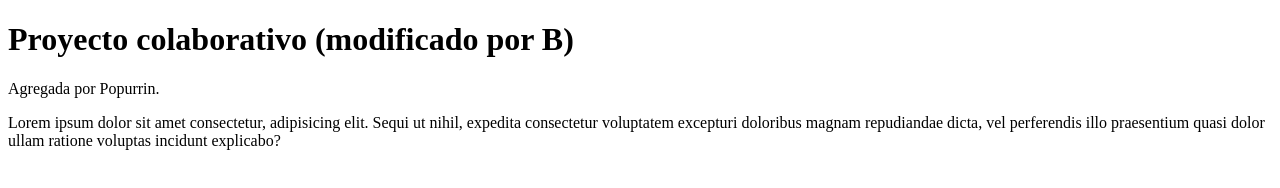
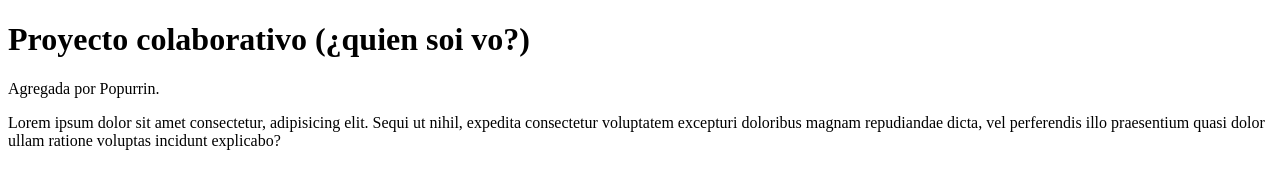
Before and after one commit to TRIZTRIX/colaborativo-html, a plain HTML site: page index.html in a window 1280 px wide. Drawn offline with Linux system fonts and the light colour scheme.

Commit message:
que queri

```diff
--- a/index.html
+++ b/index.html
@@ -5,7 +5,7 @@
     <title>Proyecto colaborativo</title>
   </head>
   <body>
-    <h1>Proyecto colaborativo (modificado por B)</h1>
+    <h1>Proyecto colaborativo (¿quien soi vo?)</h1>
     <p>Agregada por Popurrin.</p>
     <p>Lorem ipsum dolor sit amet consectetur, adipisicing elit. Sequi ut nihil, expedita consectetur voluptatem excepturi doloribus magnam repudiandae dicta, vel perferendis illo praesentium quasi dolor ullam ratione voluptas incidunt explicabo?</p>
   </body>
```
